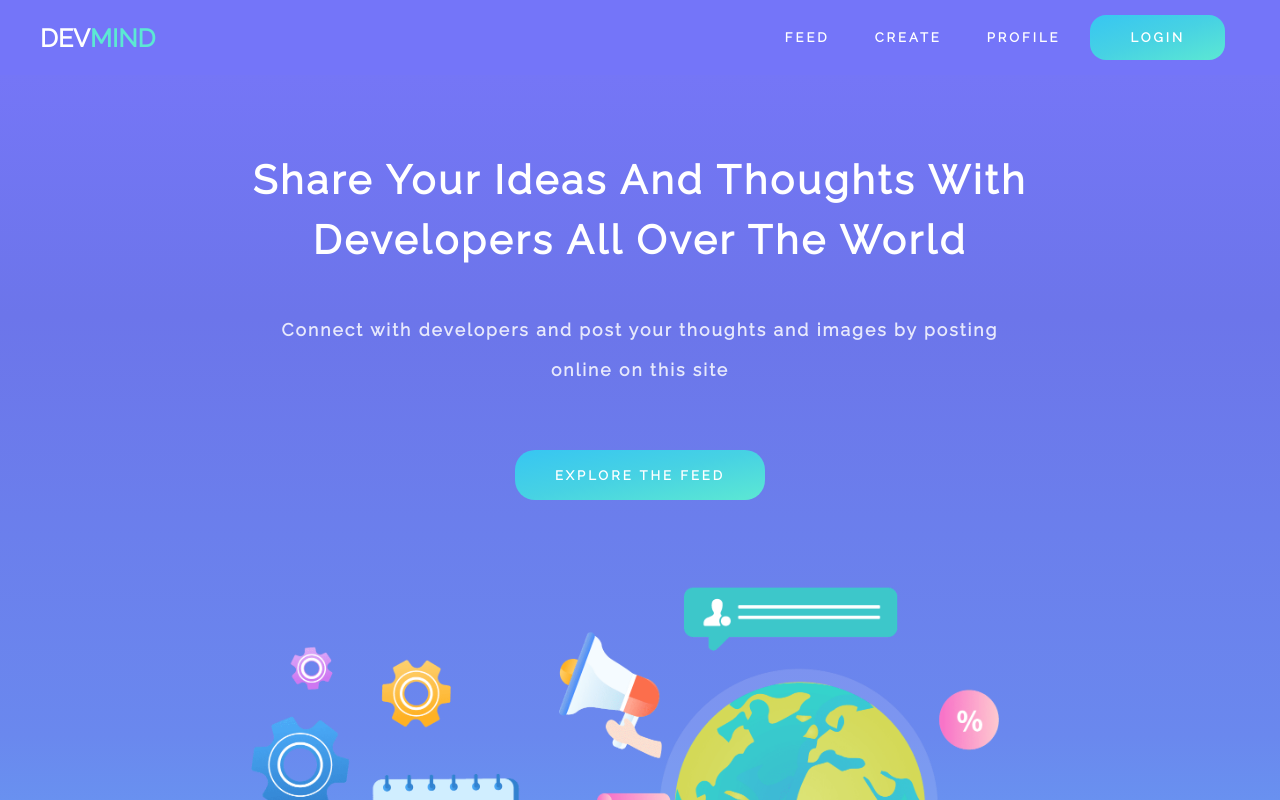
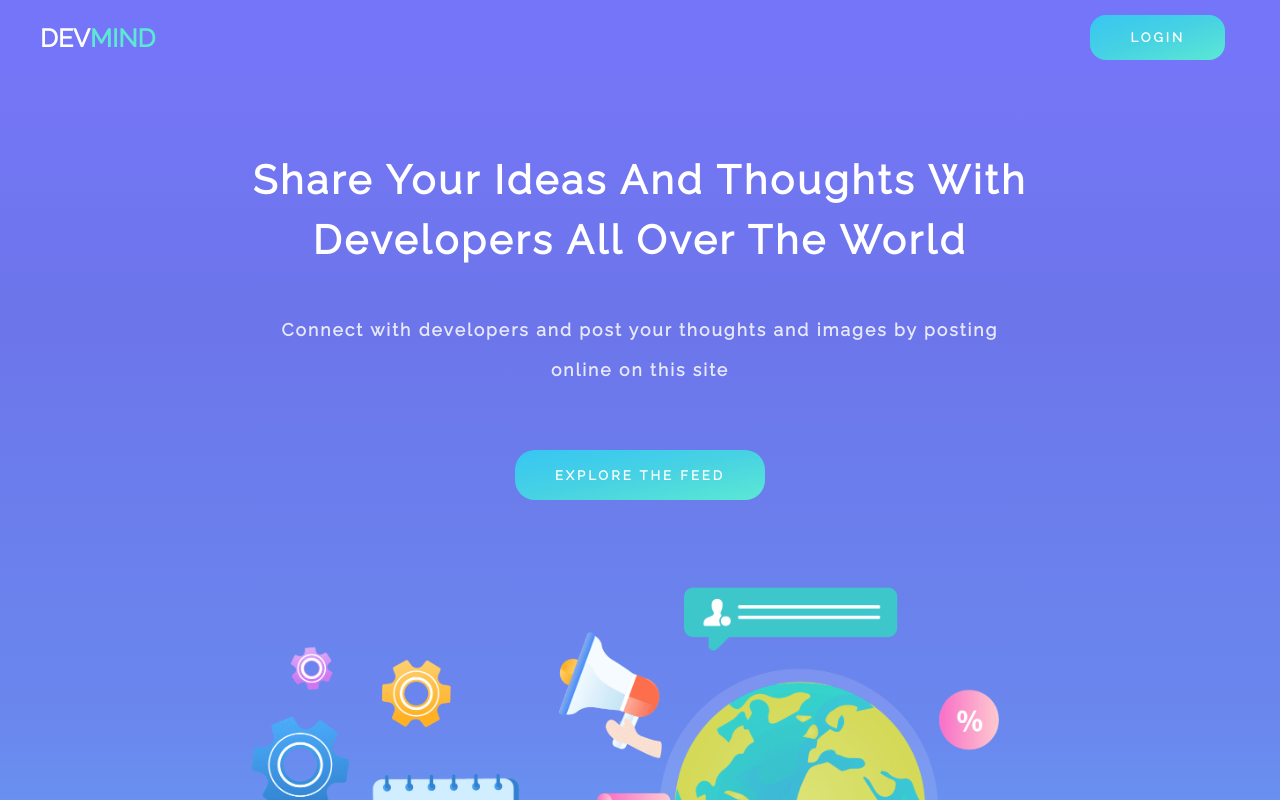
Before and after one commit to NikhilSharma03/DevMind, a React (Create React App) app in the folder client/: page / in a window 1280 px wide. Shown: the top 800 px of the page. Built offline with nearby package versions, Linux system fonts and the light colour scheme.

Commit message:
protected routes

```diff
--- a/client/src/components/NavList/NavList.js
+++ b/client/src/components/NavList/NavList.js
@@ -1,16 +1,16 @@
 import React from "react";
 import "./NavList.css";
 import NavItem from "./../NavItem/NavItem";
-import { useSelector, useDispatch } from "react-redux";
+import { useSelector } from "react-redux";
 
-const NavList = () => {
+const NavList = (props) => {
   const token = useSelector(state => state.user.token)
 
   return (
     <ul className="nav__ul">
-      <NavItem href="/feed">Feed</NavItem>
-      <NavItem href="/create_post">Create</NavItem>
-      <NavItem href="/my_profile">Profile</NavItem>
+      {token && <NavItem href="/feed">Feed</NavItem>}
+      {token && <NavItem href="/create_post">Create</NavItem>}
+      {token && <NavItem href="/my_profile">Profile</NavItem>}
       <NavItem href={token ? "/logout" : "/login"} login={true}>
         {token ? "LOGOUT" : "LOGIN"}
       </NavItem>
```
